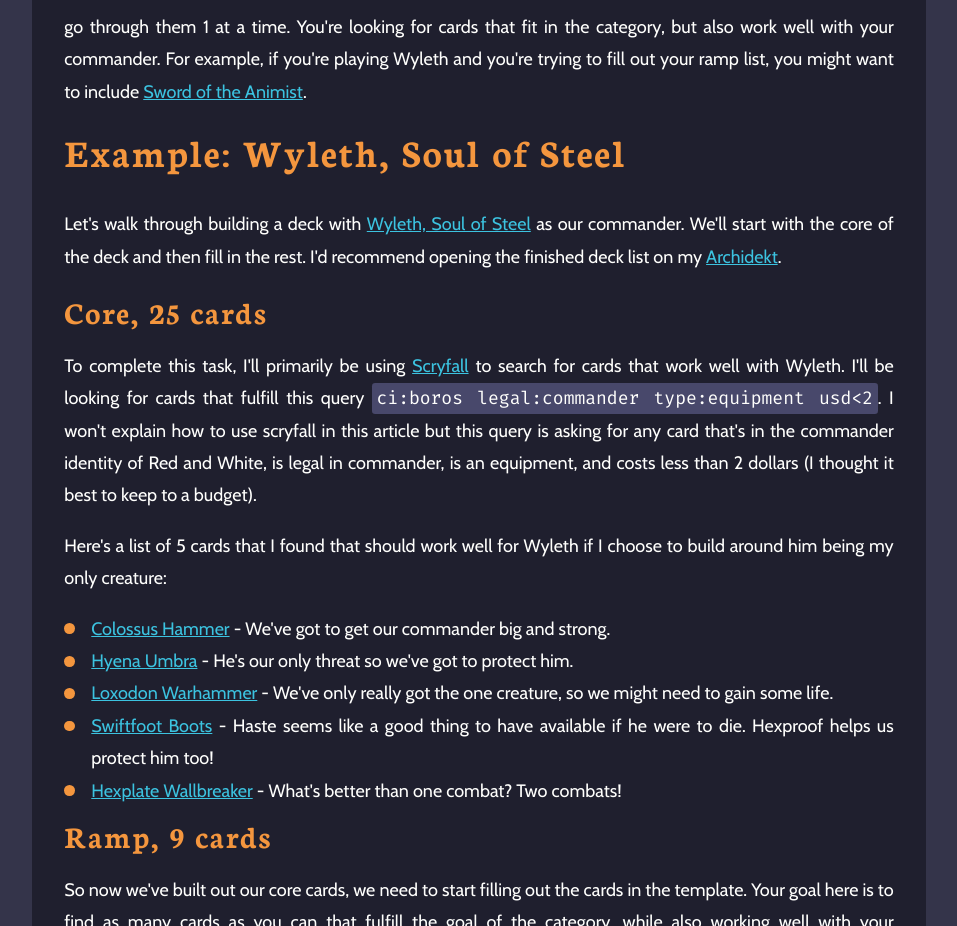
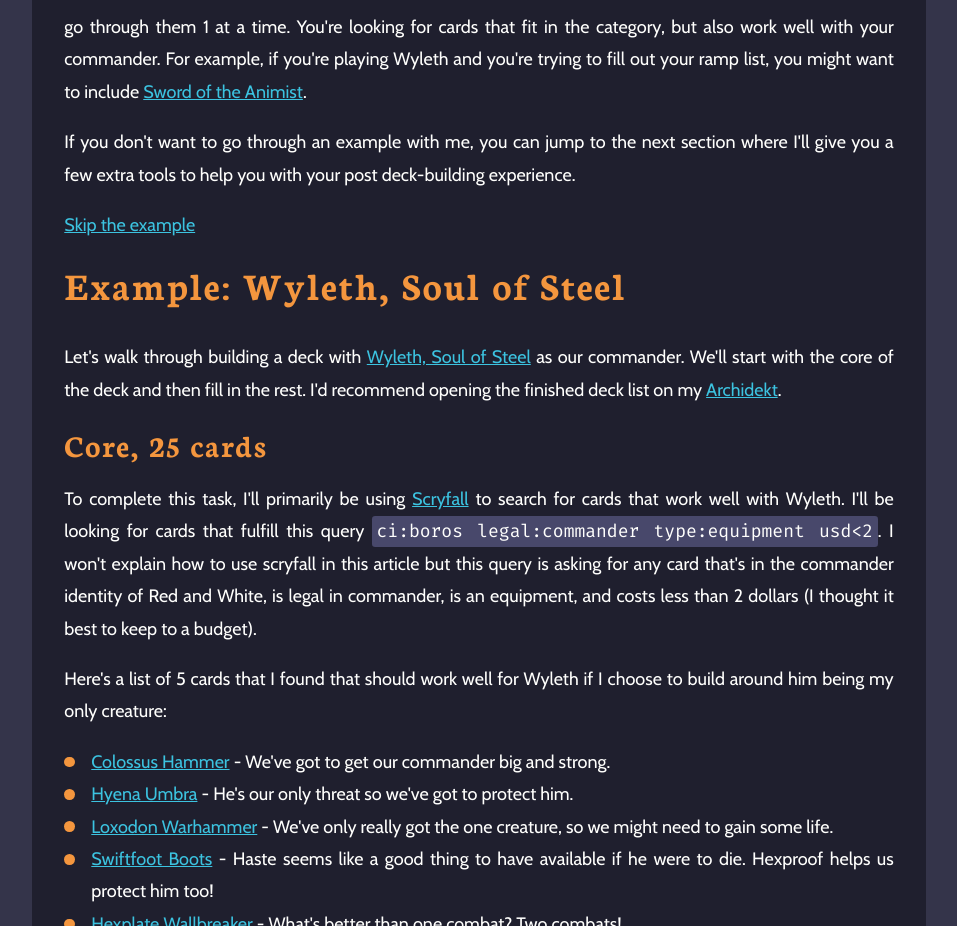
Before and after one commit to SamBWagner/port-flow, a Next.js app in the folder UI/: page /first-commander-deck in a window 1280 px wide. Shown: the part 5460-6386 px from the top of the page, without its empty margins (161-1118 px from the left). Built offline with nearby package versions, Linux system fonts and the light colour scheme.

Commit message:
💄 Add and example skip

```diff
--- a/UI/app/first-commander-deck/page.jsx
+++ b/UI/app/first-commander-deck/page.jsx
@@ -524,6 +524,18 @@
             </p>
           </section>
 
+          <section id="skip-the-example-section" className="container">
+            <p>
+              If you don't want to go through an example with me, you can jump
+              to the next section where I'll give you a few extra tools to help
+              you with your post deck-building experience.
+            </p>
+
+            <p>
+              <a href="#buying-and-goldfishing">Skip the example</a>
+            </p>
+          </section>
+
           <section id="example" className="container">
             <h3>Example: Wyleth, Soul of Steel</h3>
             <p></p>
```
